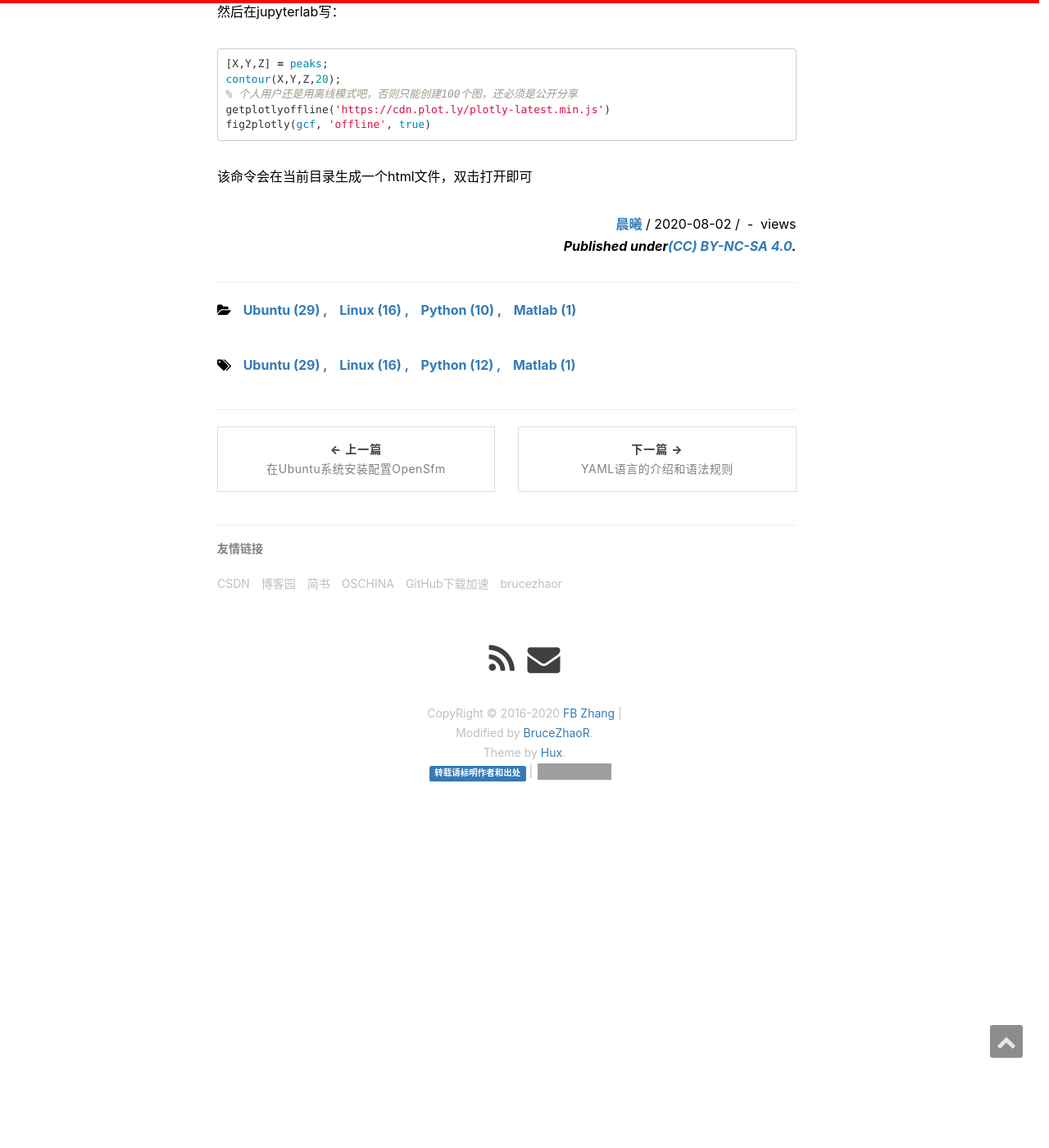
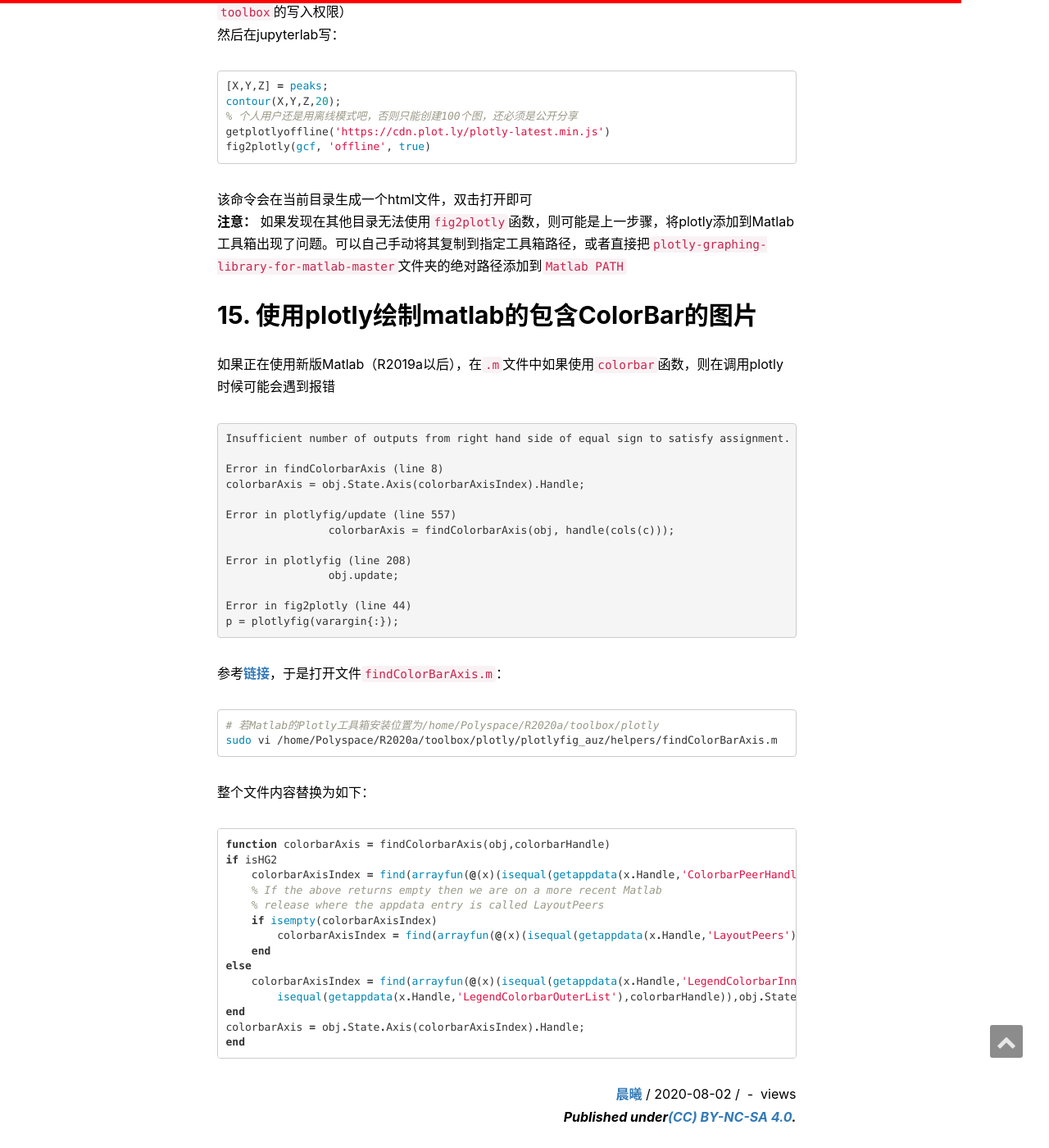
Before and after one commit to zfb132/zfb132.github.com, a Jekyll site: the page built from _posts/2020-08-02-install_jupyter_lab.md, in a window 1280 px wide and 1400 px high, scrolled down 12945 px. Shown: the whole window at 82% size. Built offline with Jekyll 4.4.1, drawn with Linux system fonts in a browser that asks for light colours; nearby versions of some CDN libraries; comment, search, counter and statistics services are not loaded; some of the changed text lies outside the part shown; grey boxes are pictures that could not be loaded.

Commit message:
添加plotly使用

````diff
--- a/_posts/2020-08-02-install_jupyter_lab.md
+++ b/_posts/2020-08-02-install_jupyter_lab.md
@@ -492,3 +492,43 @@ getplotlyoffline('https://cdn.plot.ly/plotly-latest.min.js')
 fig2plotly(gcf, 'offline', true)
 ```
 该命令会在当前目录生成一个html文件，双击打开即可
+**注意：** 如果发现在其他目录无法使用`fig2plotly`函数，则可能是上一步骤，将plotly添加到Matlab工具箱出现了问题。可以自己手动将其复制到指定工具箱路径，或者直接把`plotly-graphing-library-for-matlab-master`文件夹的绝对路径添加到`Matlab PATH`
+## 15. 使用plotly绘制matlab的包含ColorBar的图片
+如果正在使用新版Matlab（R2019a以后），在`.m`文件中如果使用`colorbar`函数，则在调用plotly时候可能会遇到报错
+```txt
+Insufficient number of outputs from right hand side of equal sign to satisfy assignment.
+
+Error in findColorbarAxis (line 8)
+colorbarAxis = obj.State.Axis(colorbarAxisIndex).Handle;
+
+Error in plotlyfig/update (line 557)
+                colorbarAxis = findColorbarAxis(obj, handle(cols(c)));
+
+Error in plotlyfig (line 208)
+                obj.update;
+
+Error in fig2plotly (line 44)
+p = plotlyfig(varargin{:});
+```
+参考[链接](https://github.com/plotly/plotly-graphing-library-for-matlab/pull/146)，于是打开文件`findColorBarAxis.m`：
+```bash
+# 若Matlab的Plotly工具箱安装位置为/home/Polyspace/R2020a/toolbox/plotly
+sudo vi /home/Polyspace/R2020a/toolbox/plotly/plotlyfig_auz/helpers/findColorBarAxis.m
+```
+整个文件内容替换为如下：
+```matlab
+function colorbarAxis = findColorbarAxis(obj,colorbarHandle)
+if isHG2
+    colorbarAxisIndex = find(arrayfun(@(x)(isequal(getappdata(x.Handle,'ColorbarPeerHandle'),colorbarHandle)),obj.State.Axis));
+    % If the above returns empty then we are on a more recent Matlab
+    % release where the appdata entry is called LayoutPeers
+    if isempty(colorbarAxisIndex)
+        colorbarAxisIndex = find(arrayfun(@(x)(isequal(getappdata(x.Handle,'LayoutPeers'),colorbarHandle)),obj.State.Axis));
+    end
+else
+    colorbarAxisIndex = find(arrayfun(@(x)(isequal(getappdata(x.Handle,'LegendColorbarInnerList'),colorbarHandle) + ...
+        isequal(getappdata(x.Handle,'LegendColorbarOuterList'),colorbarHandle)),obj.State.Axis));
+end
+colorbarAxis = obj.State.Axis(colorbarAxisIndex).Handle;
+end
+```
````
